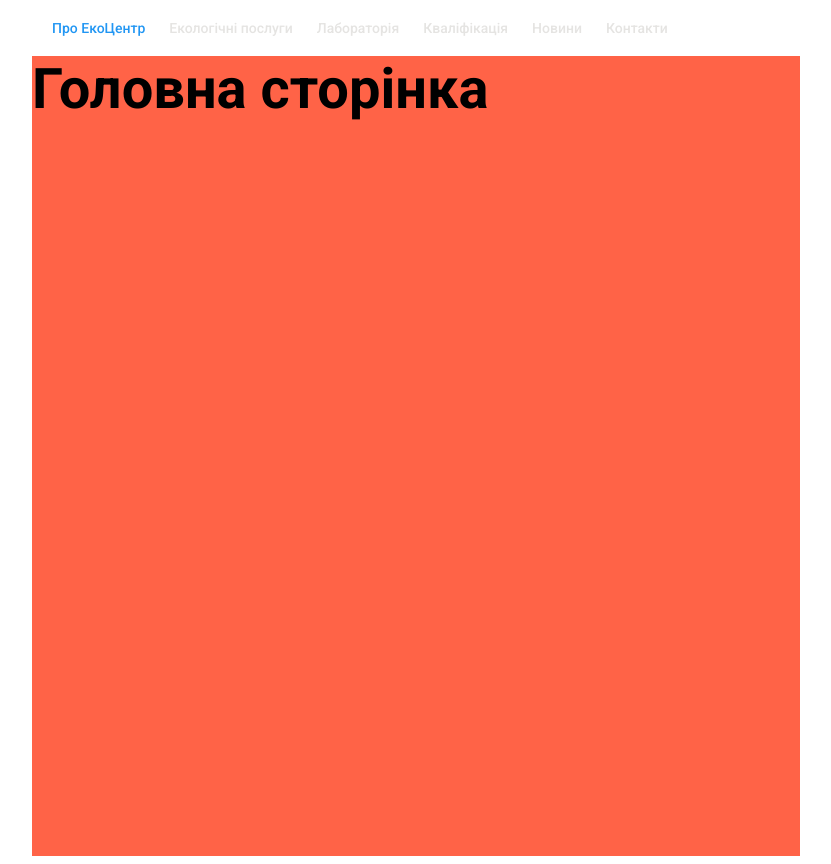
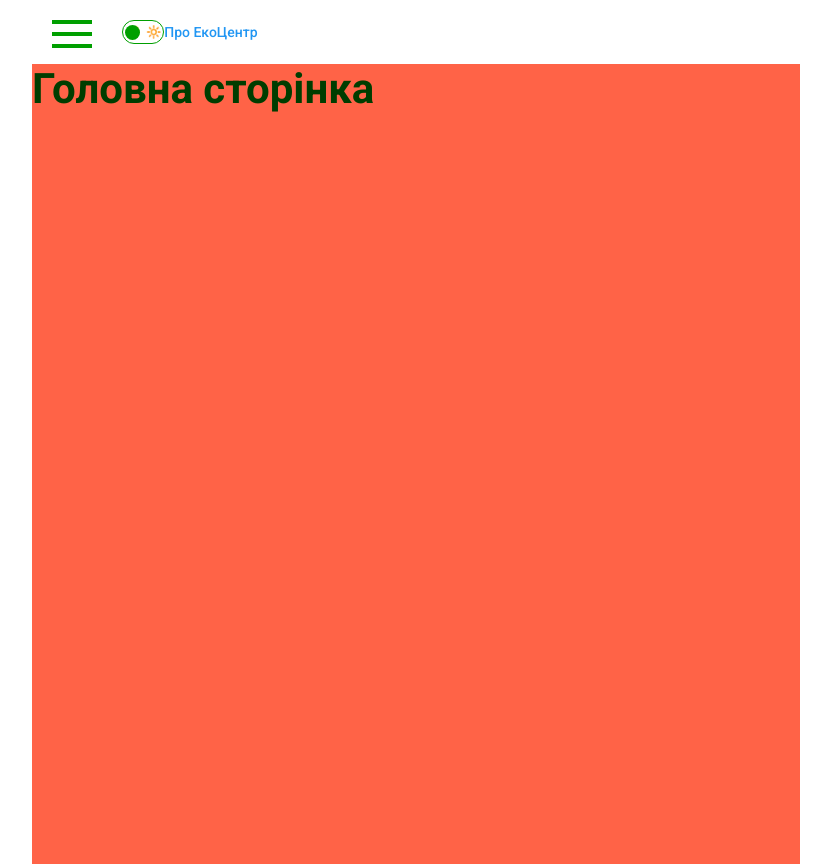
Before and after one commit to Eugensson/ecocenter, a Next.js app: page / in a window 1280 px wide. Shown: the whole page, without its empty margins (224-1055 px from the left). Built offline with nearby package versions, Linux system fonts and the light colour scheme.

Commit message:
Add theme

```diff
--- a/src/app/contacts/page.jsx
+++ b/src/app/contacts/page.jsx
@@ -6,7 +6,7 @@ export const metadata = {
 const Contacts = () => {
   return (
     <section>
-        <h1>Контактна інформація</h1>
+        <h2>Контактна інформація</h2>
     </section>
   )
 }
--- a/src/app/globals.css
+++ b/src/app/globals.css
@@ -1,17 +1,26 @@
 :root {
-  --yellow-color: #ffbc10;
-  --white-color: #ffffff;
-  --primary-text-color: #0e0f30;
-  --secondary-text-color: #e5e4e2;
+  --green-color: #009f00;
+  --primary-text-color: #003d00;
+  --secondary-text-color: #ffffff;
   --accent-text-color: #2196f3;
-  --primary-background-color: #e5e4e2;
-  --secondary-background-color: #0e0f30;
+  --primary-background-color: #ffffff;
+  --secondary-background-color: #003d00;
   --timing-function: cubic-bezier(0.4, 0, 0.2, 1);
 
   --max-width: 1100px;
   --font-mono: ui-monospace, Menlo, Monaco, 'Cascadia Mono', 'Segoe UI Mono',
     'Roboto Mono', 'Oxygen Mono', 'Ubuntu Monospace', 'Source Code Pro',
     'Fira Mono', 'Droid Sans Mono', 'Courier New', monospace;
+}
+
+.light {
+  color: var(--primary-text-color);
+  background-color: var(--primary-background-color);
+}
+
+.dark {
+  color: var(--secondary-text-color);
+  background-color: var(--secondary-background-color);
 }
 
 * {
@@ -25,11 +34,6 @@ body {
   max-width: 100vw;
   overflow-x: hidden;
   font-size: 28px;
-}
-
-body {
-  color: #000000;
-  background: #ffffff;
 }
 
 ul {
--- a/src/app/layout.jsx
+++ b/src/app/layout.jsx
@@ -1,3 +1,4 @@
+import { ThemeProvider } from "@/context/ThemeContext";
 import { MobileMenuProvider } from '@/context/MobileMenuContext';
 import TheHeader from '@/components/TheHeader/TheHeader';
 
@@ -19,12 +20,14 @@ export default function RootLayout({ children }) {
   return (
     <html lang="en">
       <body className={roboto.className}>
+        <ThemeProvider>
           <MobileMenuProvider>
             <TheHeader/>
             <main className="container">
                {children}
             </main>
           </MobileMenuProvider>
+        </ThemeProvider>
       </body>
     </html>
   )
--- a/src/app/page.jsx
+++ b/src/app/page.jsx
@@ -9,7 +9,7 @@ export const metadata = {
 export default function Home() {
   return (
     <main className={styles.main}>
-      <h1>Головна сторінка</h1>
+      <h2>Головна сторінка</h2>
     </main>
   )
 }
--- a/src/app/services/page.jsx
+++ b/src/app/services/page.jsx
@@ -1,5 +1,5 @@
 export const metadata = {
-    title: 'Екологічні послуги | ТОВ ЕЦПНВтаПТ',
+    title: 'Послуги | ТОВ ЕЦПНВтаПТ',
     description: "Послуги у галузі екології та раціонального використання природних ресурсів",
   };
 
--- /dev/null
+++ b/src/components/DarkModeToggle/DarkModeToggle.jsx
@@ -0,0 +1,17 @@
+import { useContext } from "react"
+import { ThemeContext } from "@/context/ThemeContext"
+
+import styles from "@/components/DarkModeToggle/DarkModeToggle.module.css"
+
+const DarkModeToggle = () => {
+    const {toggle, mode} = useContext(ThemeContext)
+  return (
+    <div className={styles.container} onClick={toggle}>
+      <div className={styles.icon}>🌙</div>
+      <div className={styles.icon}>🔆</div>
+      <div className={styles.ball} style={mode === "light" ? {left: "2px"} : {right: "2px"}}></div>
+    </div>
+  )
+}
+
+export default DarkModeToggle
--- /dev/null
+++ b/src/components/DarkModeToggle/DarkModeToggle.module.css
@@ -0,0 +1,25 @@
+.container{
+    width: 42px;
+    height: 24px;
+    border: 1.5px solid var(--green-color);
+    border-radius: 30px;
+    display: flex;
+    align-items: center;
+    justify-content: space-between;
+    padding: 2px;
+    position: relative;
+    cursor: pointer;
+    margin-left: auto;
+  }
+
+  .icon{
+    font-size: 12px;
+  }
+
+  .ball{
+    width: 15px;
+    height: 15px;
+    background-color: var(--green-color);
+    border-radius: 50%;
+    position: absolute;
+  }
--- a/src/components/MobileMenu/MobileMenu.jsx
+++ b/src/components/MobileMenu/MobileMenu.jsx
@@ -8,11 +8,7 @@ export default function MobileMenu() {
 
   return (
     <div className={styles.wrapper}>
-      <button type='button' className={styles.closeBtn} onClick={closeMobileMenu}>
-        <CloseIcon
-          color="success"
-        />
-      </button>
+      <button type='button' className={styles.closeBtn} onClick={closeMobileMenu}></button>
       <nav className={styles.nav}>
           <Link href="/" onClick={closeMobileMenu}>Про ЕкоЦентр</Link>
           <Link href="/services" onClick={closeMobileMenu}>Екологічні послуги</Link>
--- a/src/components/MobileMenu/MobileMenu.module.css
+++ b/src/components/MobileMenu/MobileMenu.module.css
@@ -12,19 +12,15 @@
     max-width: 480px;
     padding: 20px;
     z-index: 1;
+    color: var(--primary-text-color);
     background-color: var(--primary-background-color);
-    outline: 1px solid var(--secondary-background-color);
 }
 
 .nav {
+  margin-top: 60px;
   display: flex;
   flex-direction: column;
-  gap: 30px;
-}
-
-.closeBtn {
-  display: block;
-  margin-left: auto;
+  gap: 20px;
 }
 
 .list{
@@ -67,3 +63,38 @@
 .social{
   font-size: 0.5rem;
 }
+
+.closeBtn {
+  position: absolute;
+  top: 10px;
+  right: 40px;
+
+  width: 40px;
+  height: 40px;
+  background-color: transparent;
+  border: none;
+  cursor: pointer;
+}
+
+.closeBtn::before, .closeBtn::after {
+  content: '';
+  position: absolute;
+  width: 100%;
+  height: 4px;
+  background-color: var(--green-color);
+  top: 50%;
+  transform: translateY(-50%);
+  transition: transform 0.3s ease-in-out;
+}
+
+.closeBtn::before {
+  transform: rotate(45deg);
+}
+
+.closeBtn::after {
+  transform: rotate(-45deg);
+}
+
+.closeBtn:hover::before, .closeBtn:hover::after {
+  transform: translateY(-50%) scale(1.2) rotate(45deg);
+}
--- a/src/components/TheHeader/TheHeader.jsx
+++ b/src/components/TheHeader/TheHeader.jsx
@@ -5,6 +5,7 @@ import MenuIcon from '@mui/icons-material/Menu';
 import { useMobileMenu } from '@/context/MobileMenuContext';
 import { Navigation } from '@/components/Navigation/Navigation';
 import MobileMenu from "@/components/MobileMenu/MobileMenu";
+import DarkModeToggle from '@/components/DarkModeToggle/DarkModeToggle';
 import { navItems } from '@/data/navItems';
 
 import styles from '@/components/TheHeader/TheHeader.module.css';
@@ -14,11 +15,11 @@ const TheHeader = () => {
 
   return (
     <header className={styles.wrapper}>
-        <button type='button' className={styles.burgerBtn} onClick={openMobileMenu}>
-          <MenuIcon
-           color="success"
-         />
-        </button>
+        {/* <button type='button' onClick={openMobileMenu}>
+          <span className={styles.bar}></span>
+        </button> */}
+        <span className={styles.bar} type='button' onClick={openMobileMenu}></span>
+        <DarkModeToggle/>
         {isMobileMenuOpen && <MobileMenu/>}
       <Navigation navLinks={navItems} />
     </header>
--- a/src/components/TheHeader/TheHeader.module.css
+++ b/src/components/TheHeader/TheHeader.module.css
@@ -1,4 +1,5 @@
 .wrapper {
+    position: relative;
     display: flex;
     margin: 0 auto;
     padding: 20px;
@@ -22,10 +23,41 @@
   .burgerBtn {
     display: block;
     margin-left: auto;
-}
+  }
 
 @media (min-width: 768px) {
     .burgerBtn {
       display: none;
     }
   }
+
+  .bar {
+    position: absolute;
+    top: 50%;
+    left: 20px;
+
+    width: 40px;
+    height: 4px;
+    background-color: var(--green-color);
+    transition: transform 0.3s ease-in-out;
+}
+
+.bar::before,
+.bar::after {
+    content: "";
+    width: 100%;
+    height: 4px;
+    background-color: var(--green-color);
+    position: absolute;
+    transition: transform 0.3s ease-in-out;
+}
+
+.bar::before {
+    top: -12px;
+    left: 0;
+}
+
+.bar::after {
+    bottom: -12px;
+    left: 0;
+}
--- /dev/null
+++ b/src/context/ThemeContext.jsx
@@ -0,0 +1,16 @@
+"use client";
+
+import { createContext, useState } from "react";
+
+export const ThemeContext = createContext();
+
+export const ThemeProvider = ({ children }) => {
+  const [mode, setMode] = useState("light");
+  const toggle = () => setMode((prev) => (prev === "dark" ? "light" : "dark"));
+
+  return(
+    <ThemeContext.Provider value={{toggle, mode}}>
+        <div className={`theme ${mode}`}>{children}</div>
+    </ThemeContext.Provider>
+  )
+};
```
Lines whose indentation alone changed are shown as unchanged.
